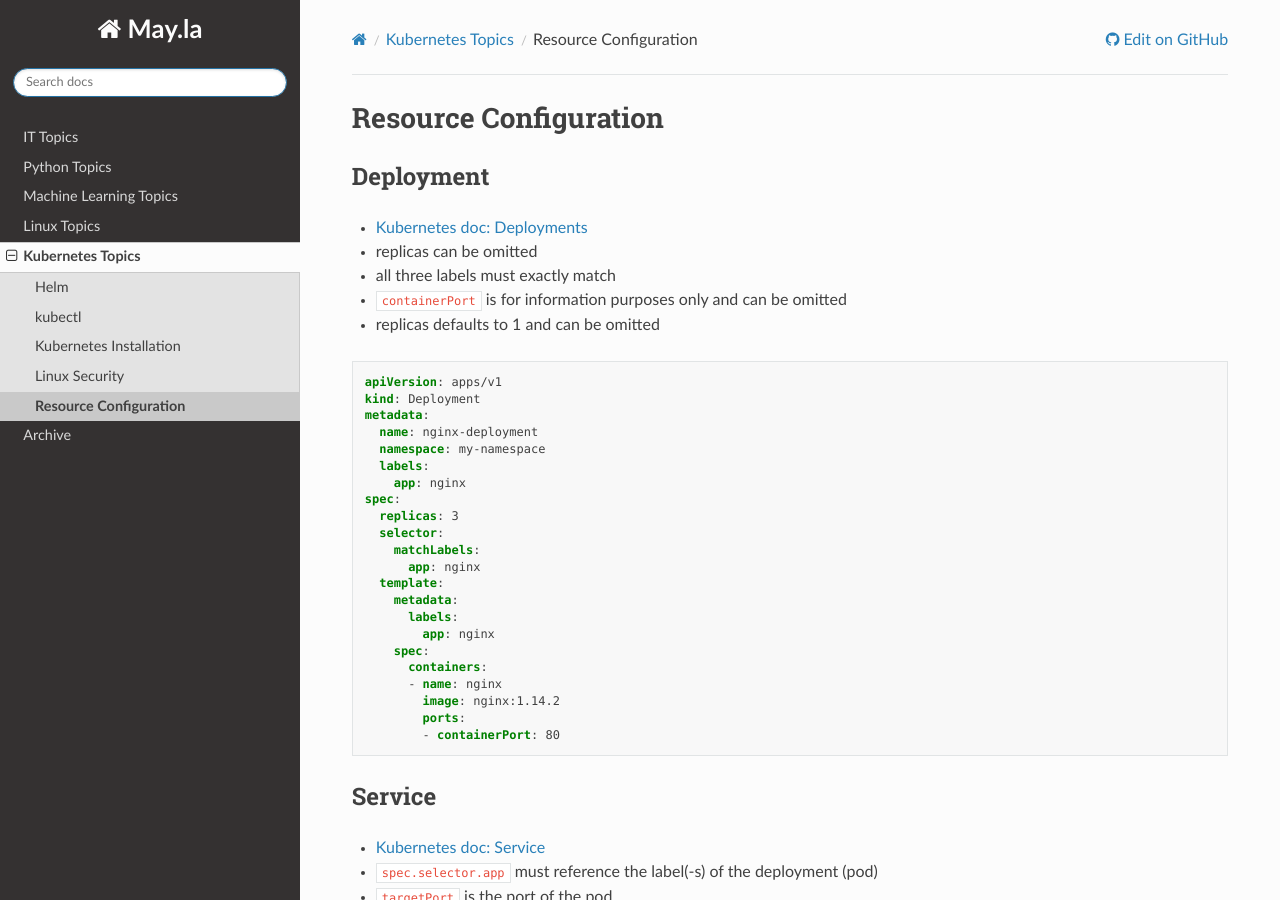
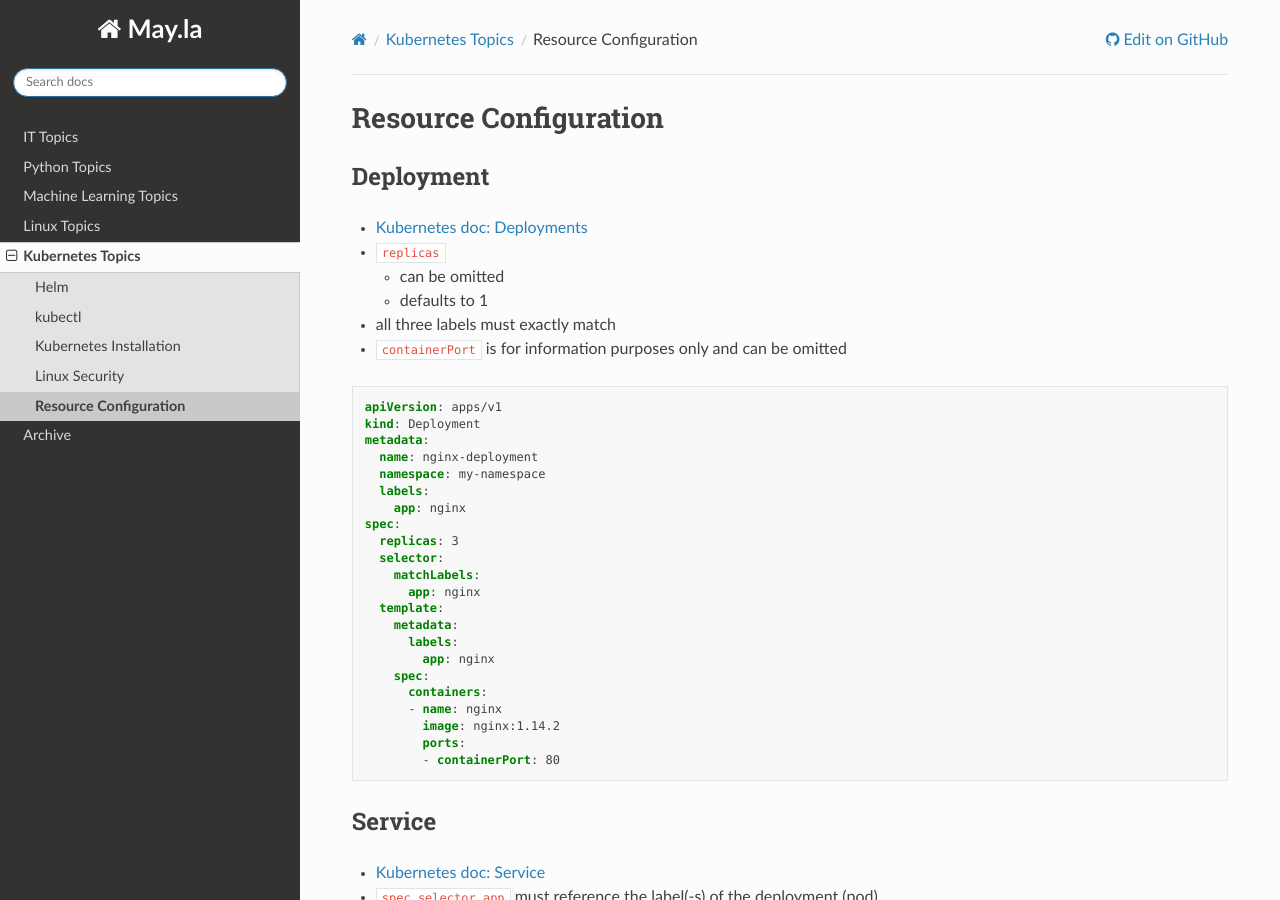
Before and after one commit to PhilipMay/May.la, a Sphinx documentation site: the page built from source/k8s/resource-config.md, in a window 1280 px wide and 900 px high. Built offline with Sphinx 7.4.7 and the Read the Docs theme 2.0.0, drawn with Linux system fonts in a browser that asks for light colours.

Commit message:
Update resource-config.md

````diff
--- a/source/k8s/resource-config.md
+++ b/source/k8s/resource-config.md
@@ -2,10 +2,11 @@
 
 ## Deployment
 - [Kubernetes doc: Deployments](https://kubernetes.io/docs/concepts/workloads/controllers/deployment/)
-- replicas can be omitted
+- `replicas`
+  - can be omitted
+  - defaults to 1
 - all three labels must exactly match
 - `containerPort` is for information purposes only and can be omitted
-- replicas defaults to 1 and can be omitted
 
 ```yaml
 apiVersion: apps/v1
````
